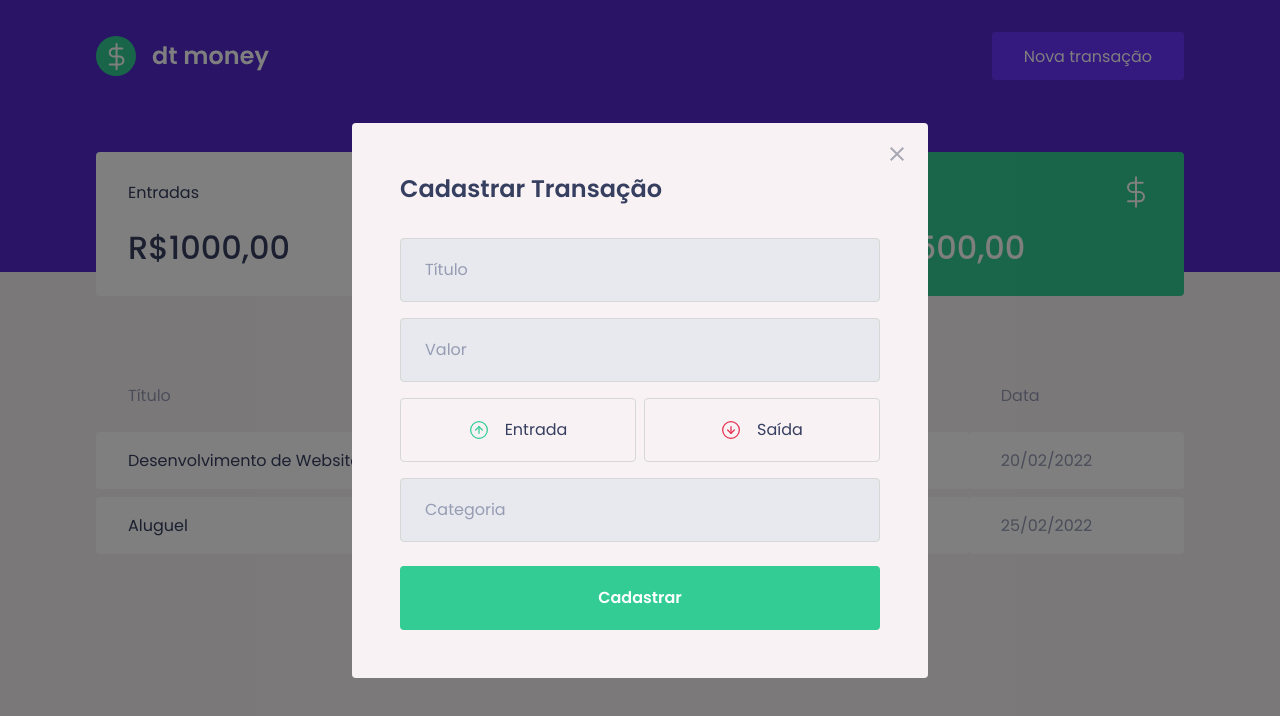
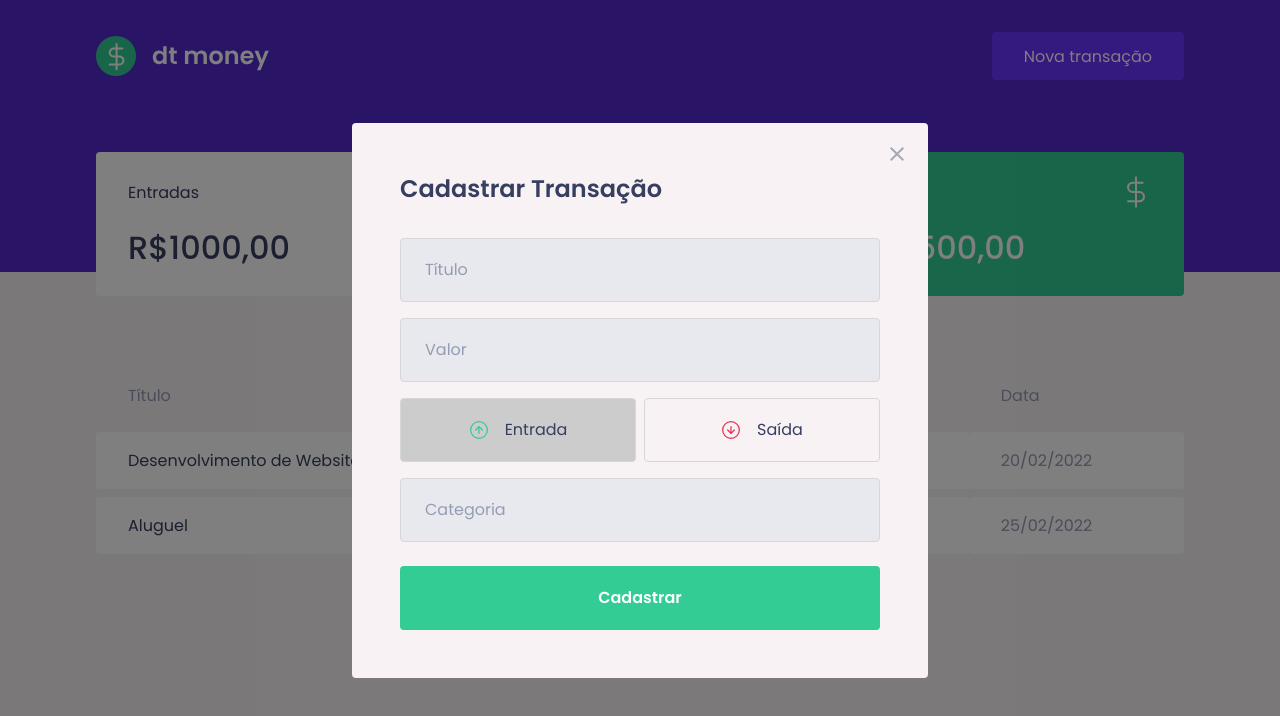
Before and after one commit to caiquelins/dtmoney, a React (Create React App) app: page / in a window 1280 px wide. Both pictures are taken after a click on the button "Nova transação". Shown: the top 716 px of the page. Built offline with nearby package versions, Linux system fonts and the light colour scheme; no server answers; what miragejs would draw is missing.

Commit message:
Funcionamento dos Botões

```diff
--- a/src/components/NewTransactionModal/index.tsx
+++ b/src/components/NewTransactionModal/index.tsx
@@ -2,7 +2,9 @@
 import incomeImg from '../../assets/income.svg'
 import outcomeImg from '../../assets/outcome.svg'
 import closeImg from '../../assets/close.svg'
-import { Container, TransactionTypeContainer } from "./styles";
+
+import { Container, TransactionTypeContainer, RadioBox } from "./styles";
+import { useState } from "react";
 
 interface NewTransactionModalProps {
   isOpen: boolean;
@@ -10,8 +12,10 @@
 }
 
 export function NewTransactionModal({ isOpen, onRequestClose }: NewTransactionModalProps) {
+  const [type, setType] = useState('deposit');
+
+
   return (
-
     <Modal
       isOpen={isOpen}
       onRequestClose={onRequestClose}
@@ -28,15 +32,23 @@
         <input placeholder="Valor" type="number" />
 
         <TransactionTypeContainer>
-          <button type="button">
+          <RadioBox
+            type="button"
+            onClick={() => { setType('deposit') }}
+            isActive={type === 'deposit'}
+          >
             <img src={incomeImg} alt="Entrada" />
             <span>Entrada</span>
-          </button>
+          </RadioBox>
 
-          <button type="button">
+          <RadioBox
+            type="button"
+            onClick={() => { setType('withdraw') }}
+            isActive={type === 'withdraw'}
+          >
             <img src={outcomeImg} alt="Saída" />
             <span>Saída</span>
-          </button>
+          </RadioBox>
         </TransactionTypeContainer>
 
         <input placeholder="Categoria" />
--- a/src/components/NewTransactionModal/styles.ts
+++ b/src/components/NewTransactionModal/styles.ts
@@ -54,13 +54,18 @@
   display: grid;
   grid-template-columns: 1fr 1fr;
   gap: 0.5rem;
+`;
 
-  button {
+interface RadioBoxProps {
+  isActive: boolean;
+}
+
+export const RadioBox = styled.button<RadioBoxProps>`
   height: 4rem;
   border: 1px solid #d7d7d7;
   border-radius: 0.25rem;
 
-    background: transparent;
+  background: ${(props) => props.isActive ? '#ccc' : 'transparent'};
 
   display: flex;
   align-items: center;
@@ -83,5 +88,4 @@
     font-size: 1rem;
     color: var(--text-title);
   }
-  }
 `;
```
Lines whose indentation alone changed are shown as unchanged.
